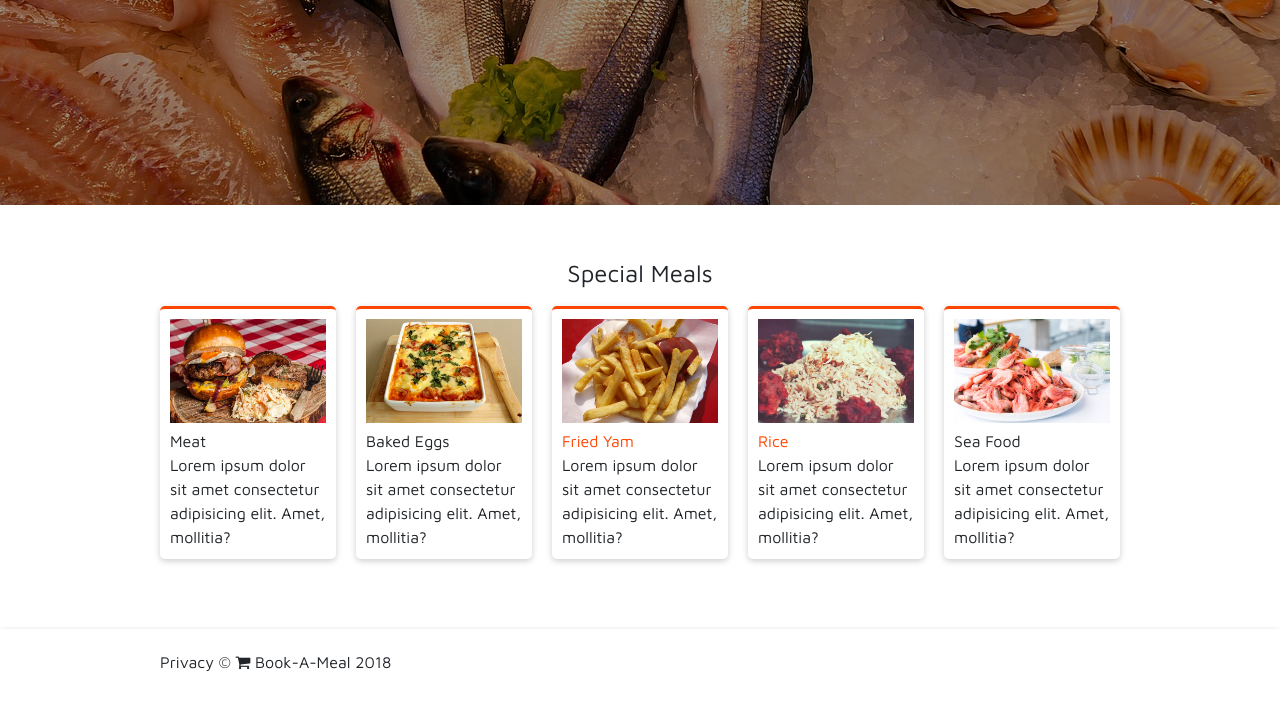
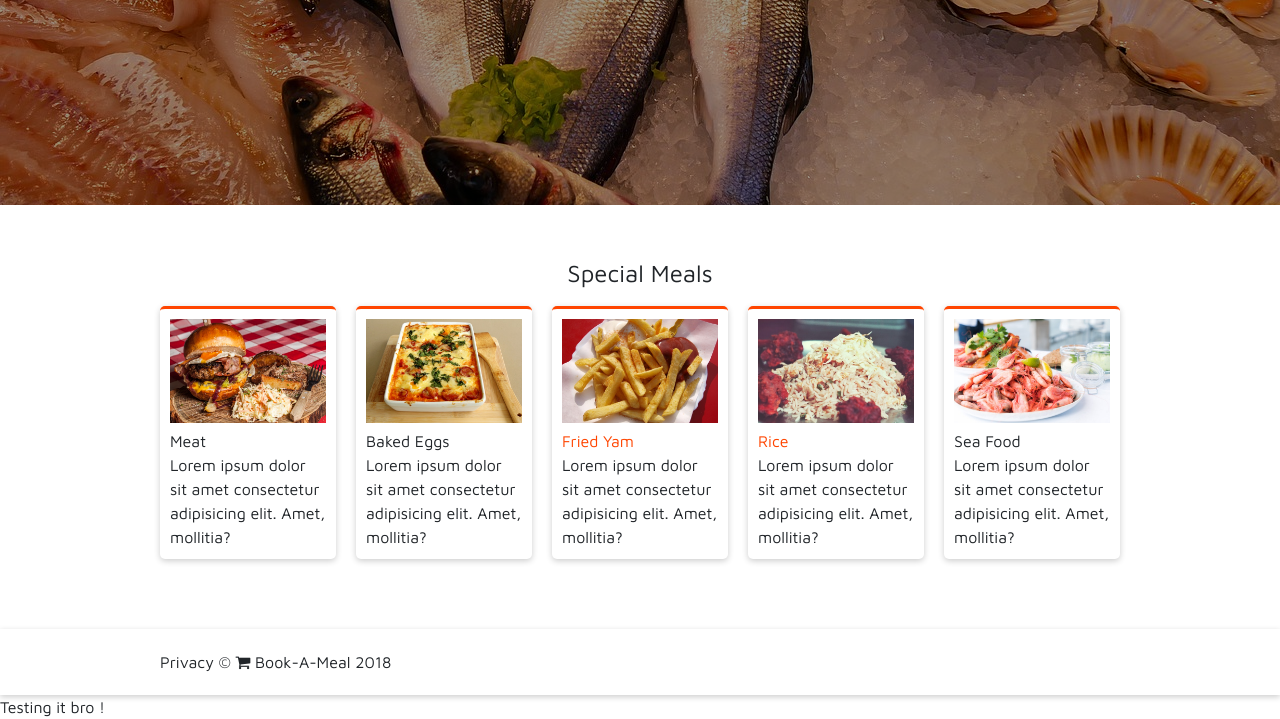
Before and after one commit to wiztemple/Book-A-Meal-App, a plain HTML site: page index.html in a window 1280 px wide. Shown: the part 359-1078 px from the top of the page. Before the commit the page ends 1054 px from the top, so only its background shows below. Drawn offline with Linux system fonts and the light colour scheme.

```diff
--- a/index.html
+++ b/index.html
@@ -99,6 +99,7 @@
                 </ul>
             </div>
           </div>
+          Testing it bro !
       </section><!--end footer-->
   </div>
 </body>
```
